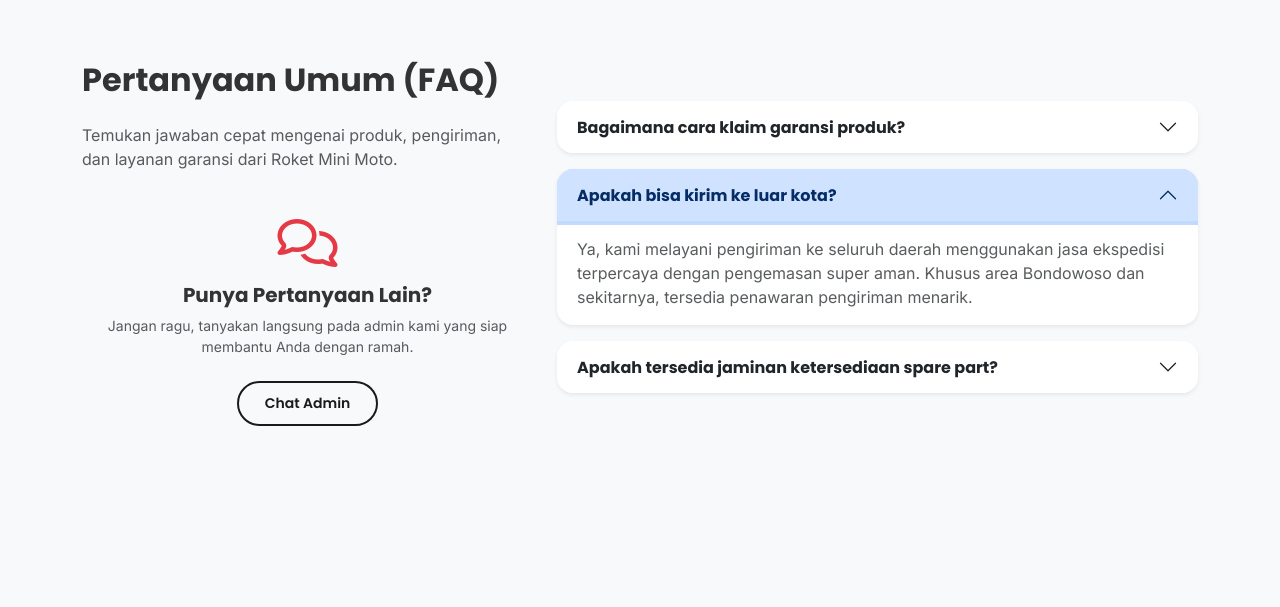
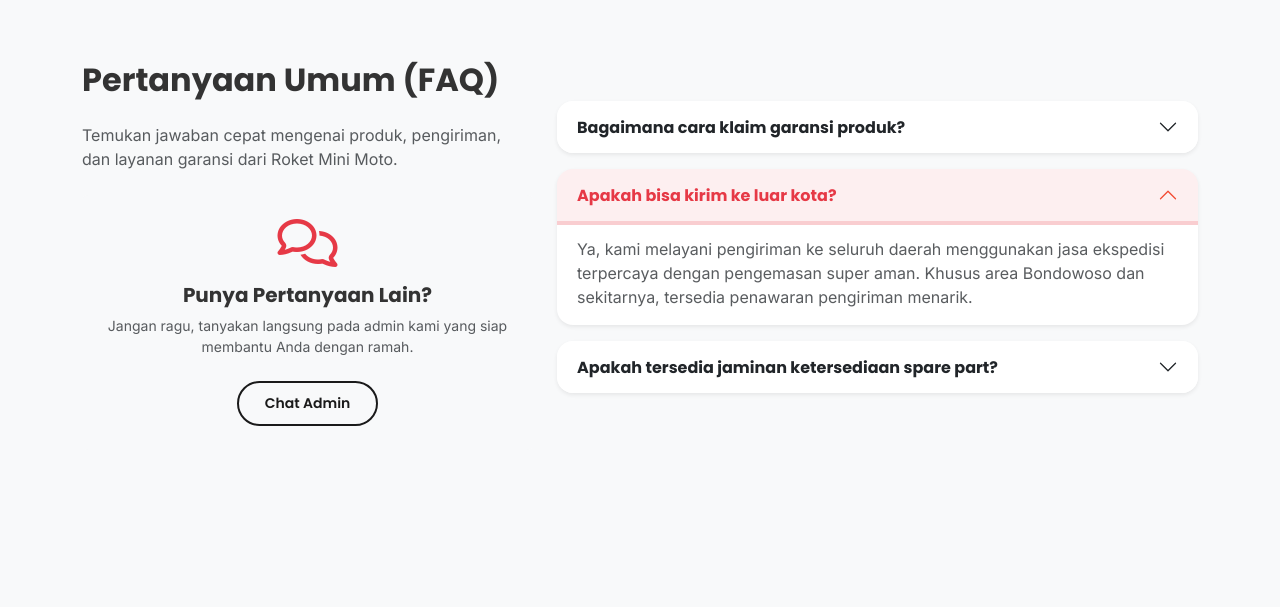
Before and after one commit to ardhikaxx/roket-mini-demo, a plain HTML site: page index.html in a window 1280 px wide. Both pictures are taken after a click on the button "Apakah bisa kirim ke luar kota?". Shown: the part 3883-4490 px from the top of the page. Drawn offline with nearby package versions, Linux system fonts and the light colour scheme.

Commit message:
Update Bootstrap primary colors and accordion theme to red

```diff
--- a/assets/css/style.css
+++ b/assets/css/style.css
@@ -24,6 +24,31 @@ body {
 h1, h2, h3, h4, h5, h6, .navbar-brand {
     font-family: 'Poppins', sans-serif;
     font-weight: 700;
+}
+
+/* Bootstrap Overrides for Primary Color */
+.bg-primary {
+    background-color: var(--primary-color) !important;
+}
+
+.text-primary {
+    color: var(--primary-color) !important;
+}
+
+/* Accordion Overrides to Match Theme */
+.accordion-button:not(.collapsed) {
+    color: var(--primary-color);
+    background-color: rgba(230, 57, 70, 0.08); /* Light Red */
+    box-shadow: inset 0 calc(-1 * var(--bs-accordion-border-width)) 0 var(--bs-accordion-border-color);
+}
+
+.accordion-button:focus {
+    border-color: rgba(230, 57, 70, 0.5);
+    box-shadow: 0 0 0 0.25rem rgba(230, 57, 70, 0.25);
+}
+
+.accordion-button:not(.collapsed)::after {
+    filter: invert(30%) sepia(90%) saturate(2000%) hue-rotate(340deg) brightness(95%) contrast(100%);
 }
 
 /* Typography & General */
```
